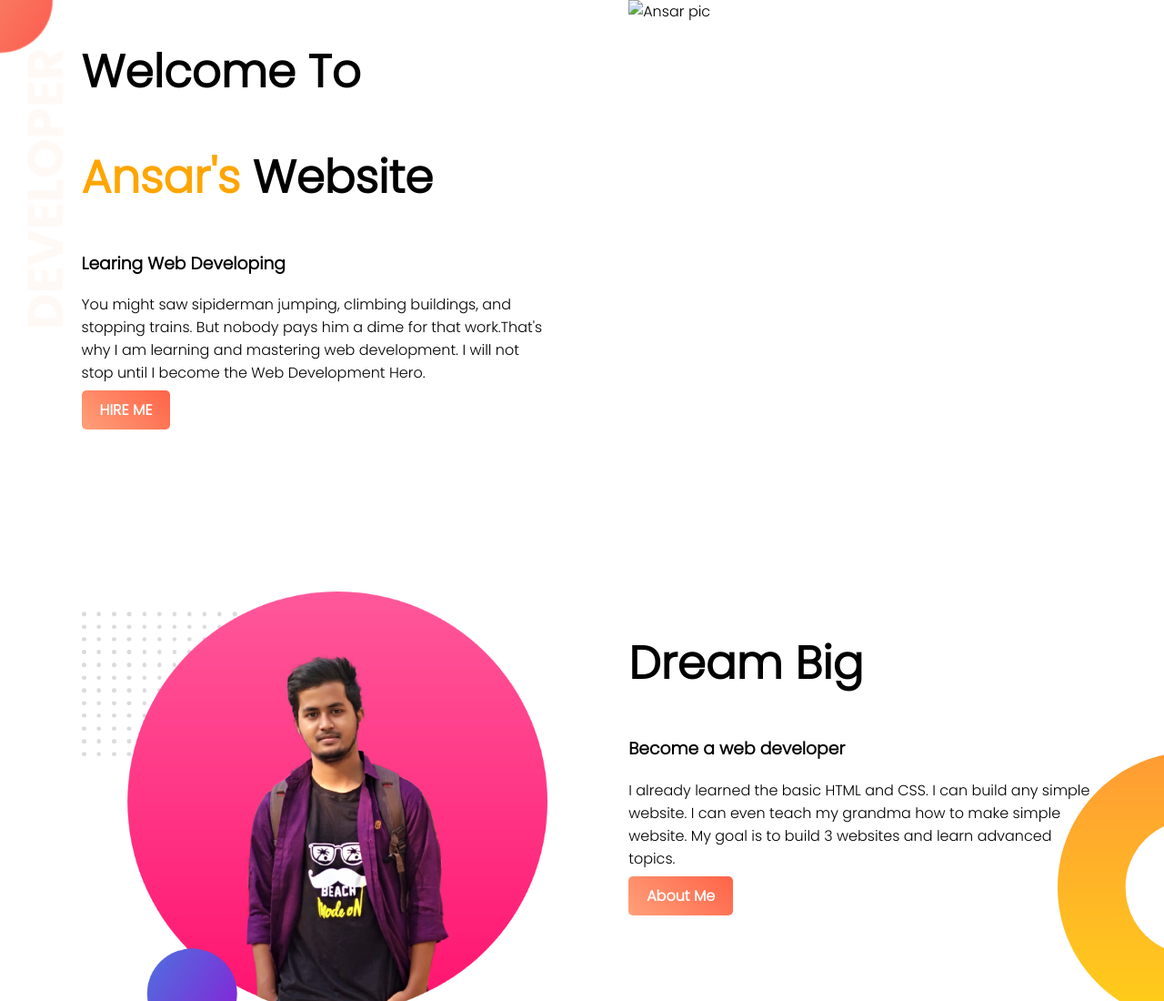
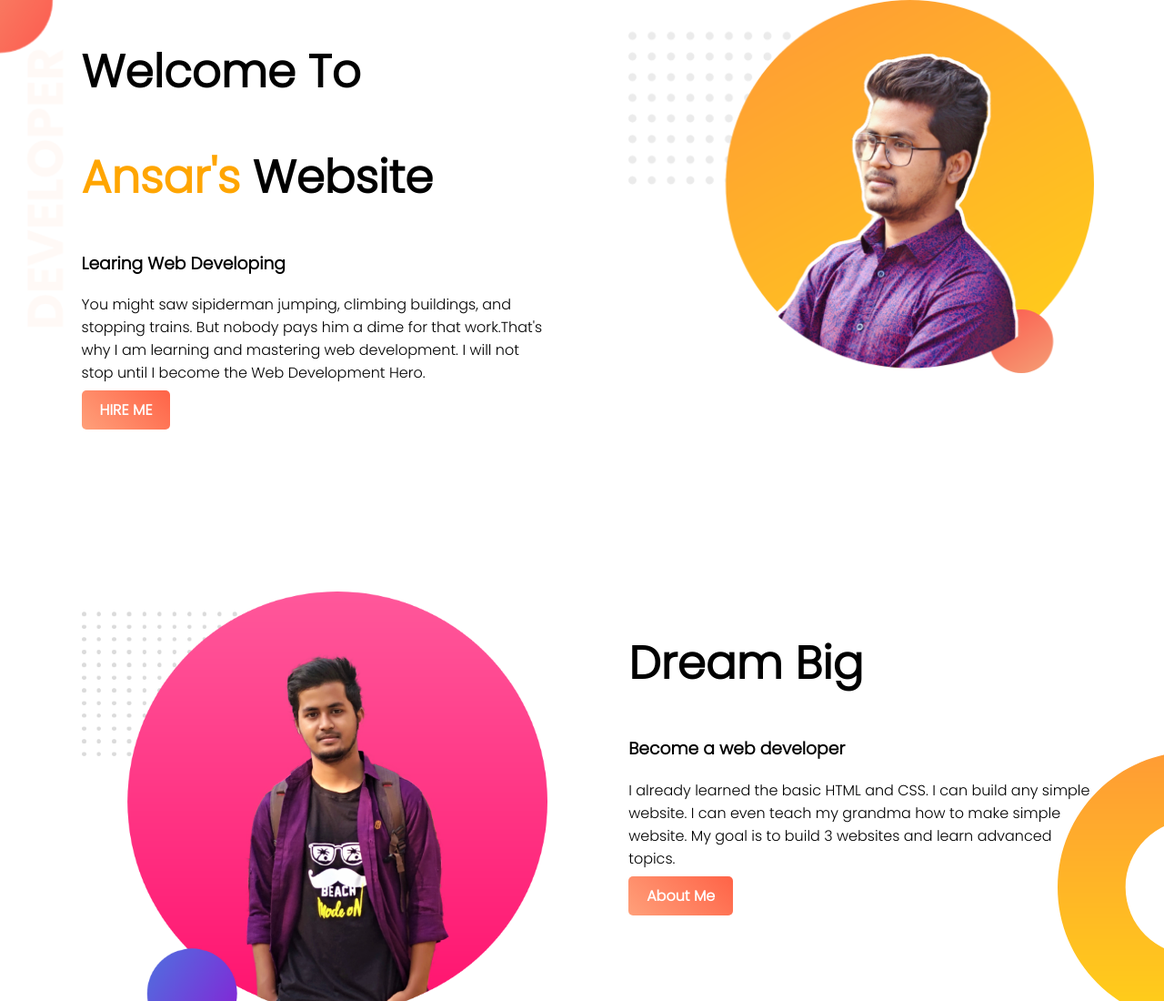
Before and after one commit to ansarali41/web-portfolio, a plain HTML site: page index.html in a window 1280 px wide. Shown: the top 1100 px of the page at 91% size. Drawn offline with Linux system fonts and the light colour scheme; the site is published under a folder, as on GitHub Pages, so addresses that start at the root find nothing.

Commit message:
1st image solve

```diff
--- a/index.html
+++ b/index.html
@@ -24,7 +24,7 @@
             <a class="link-button" href="https://www.linkedin.com/in/ansar-ali-a981601b1" target="_blank">HIRE ME</a>
         </div>
         <div class="half-width">
-            <img src="/images/profile1.png" alt="Ansar pic">
+            <img src="images/profile1.png" alt="Ansar pic">
         </div>
     </section>
 
```
